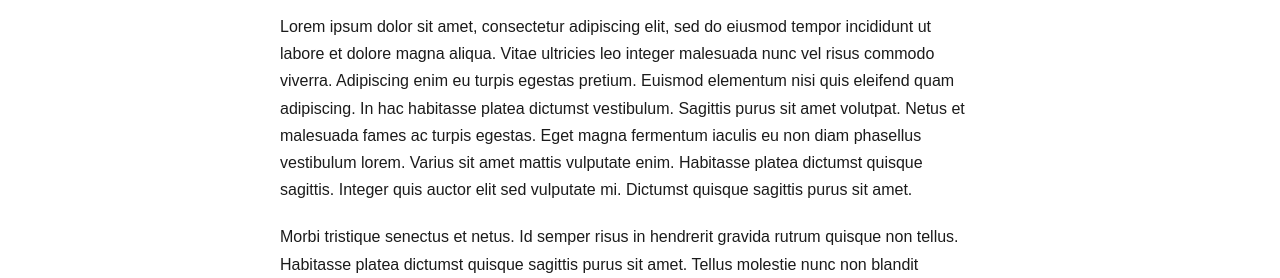
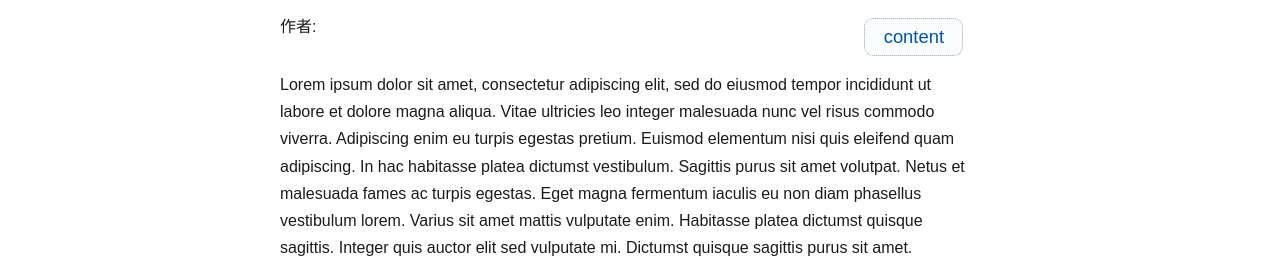
Before and after one commit to Time-Qin/blog, an Astro site: page /blog/first-post in a window 1280 px wide. Shown: the part 793-1071 px from the top of the page. Built offline with nearby package versions, Linux system fonts and the light colour scheme; Astro itself is replaced by a stand-in of ours; a small style sheet from the web is missing.

Commit message:
update:调整博客内容排版及标签跳转

```diff
--- a/src/components/TagLink.astro
+++ b/src/components/TagLink.astro
@@ -21,6 +21,7 @@ const { tags } = Astro.props;
     border-radius: 0.5em;
     padding: 0.5em 1em;
     font-size: 1.15em;
+    line-height: 1em;
     background-color: #f8fcfd;
   }
 </style>
--- a/src/content/config.ts
+++ b/src/content/config.ts
@@ -10,6 +10,8 @@ const blog = defineCollection({
 		pubDate: z.coerce.date(),
 		updatedDate: z.coerce.date().optional(),
 		heroImage: z.string().optional(),
+		author: z.string().optional(),
+		tags: z.array(z.string()).optional(),
 	}),
 });
 
--- a/src/pages/blog/[...slug].astro
+++ b/src/pages/blog/[...slug].astro
@@ -1,22 +1,38 @@
 ---
-import { type CollectionEntry, getCollection } from 'astro:content';
-import BlogPost from '../../layouts/BlogPost.astro';
+import { type CollectionEntry, getCollection } from "astro:content";
+import BlogPost from "../../layouts/BlogPost.astro";
+import TagLink from "../../components/TagLink.astro";
 
 export async function getStaticPaths() {
-	const posts = await getCollection('blog');
+  const posts = await getCollection("blog");
   return posts.map((post) => ({
     params: { slug: post.slug },
     props: post,
   }));
 }
-type Props = CollectionEntry<'blog'>;
+type Props = CollectionEntry<"blog">;
 
-const post = Astro.props;
-const { Content } = await post.render();
+const { data, render } = Astro.props;
+const { Content } = await render();
 ---
 
-<BlogPost {...post.data}>
+<BlogPost {...data}>
   <div class="content">
+    <div class="content-header">
+      <p>作者: {data.author}</p>
+      <TagLink tags={data.tags!} />
+    </div>
     <Content />
   </div>
 </BlogPost>
+<style is:inline>
+  .content-header {
+    display: flex;
+	align-items: center;
+    justify-content: space-between;
+	margin-bottom: 10px;
+  }
+ .content-header p {
+   white-space: nowrap;
+  }
+</style>
--- a/src/pages/tags/[tag].astro
+++ b/src/pages/tags/[tag].astro
@@ -3,7 +3,7 @@ import Layout from "../../layouts/BlogPost.astro";
 import BlogPost from "../../components/BlogPost.astro";
 
 export async function getStaticPaths() {
-  const allPosts:any[] = await Astro.glob('../posts/*.md');
+  const allPosts:any[] = await Astro.glob('../../content/blog/*.md');
   const uniqueTags = [...new Set(allPosts.map((post) => post.frontmatter.tags).flat())];
   return uniqueTags.map((tag) =>{
     const filterPosts = allPosts.filter((post) => post.frontmatter.tags?.includes(tag));
```
Lines whose indentation alone changed are shown as unchanged.
